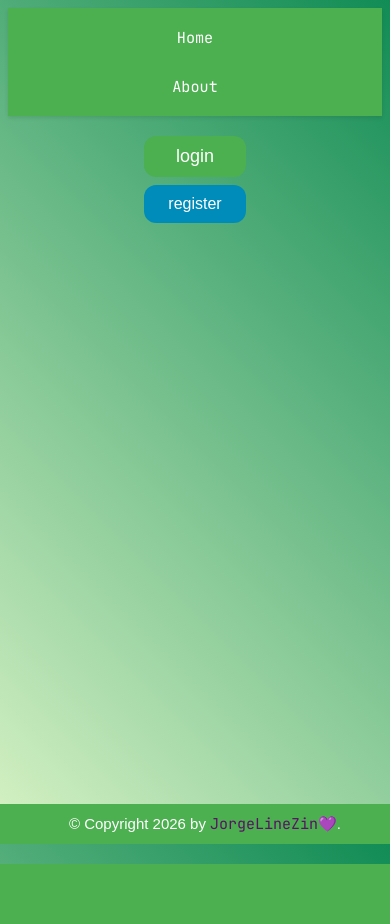
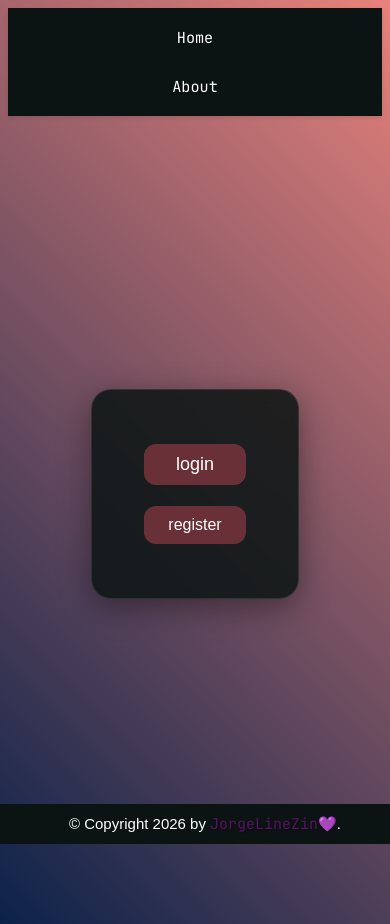
Before and after one commit to JorgeLineZin/Site-in-flask, a Flask app: page / in a window 390 px wide. Before the commit the page ends 864 px from the top, so only its background shows below. Run offline with Flask 3, Linux system fonts and the light colour scheme; a user stored in the database is signed in; some web fonts are replaced.

Commit message:
css and html reworked for style

```diff
--- a/principal/static/css/base.css
+++ b/principal/static/css/base.css
@@ -5,16 +5,18 @@ body {
   margin: 0;
   padding: 0;
   background: #d8f3c5;
-  background: linear-gradient(45deg, #d8f3c5, #128c55);
-  height: 100vh;
+  /* background: linear-gradient(45deg, #d8f3c5, #128c55); */
+  /* height: 100vh; */
+  background: #0c224a;
+  background: linear-gradient(45deg, #0c224a, #e8827b);
 }
 
-#navbar-container {
-  background-color: #4caf50;
+.navbar-container {
+  background-color: #0b1413;
   overflow: hidden;
   box-shadow: 0 2px 4px rgba(0, 0, 0, 0.1);
 }
-#navbar-container ul {
+.navbar-container ul {
   list-style-type: none;
   margin: 5px;
   padding: 5px;
@@ -24,12 +26,12 @@ body {
 
 /* Responsividade básica */
 @media (max-width: 768px) {
-  #navbar-container ul {
+  .navbar-container ul {
     flex-direction: column;
     gap: 0;
     padding: 0;
   }
-  #navbar-container ul li a {
+  .navbar-container ul li a {
     padding: 10px 8px;
     font-size: 1rem;
   }
@@ -44,13 +46,13 @@ body {
   body {
     font-size: 15px;
   }
-  #navbar-container ul li a {
+  .navbar-container ul li a {
     padding: 8px 4px;
     font-size: 0.95rem;
   }
 }
 
-#navbar-container ul li a {
+.navbar-container ul li a {
   display: block;
   color: white;
   text-align: center;
@@ -58,16 +60,26 @@ body {
   text-decoration: none;
   border-radius: 4px;
   font-family: "JetBrains Mono", monospace;
+  transition:
+    background-color 0.3s,
+    transform 0.3s,
+    box-shadow 0.3s;
 }
 
-#navbar-container ul li :hover {
-  background-color: #45a049;
+.navbar-container ul li a:hover {
+  background-color: #0d1817;
+  transform: scale(1.07) translateY(-2px);
+  box-shadow: 0 4px 12px rgba(0, 0, 0, 0.18);
+}
+
+.navbar-container ul li a:active {
+  transform: scale(0.97);
 }
 
 footer {
   text-align: center;
   padding: 10px;
-  background-color: #4caf50;
+  background-color: #0b1413;
   color: white;
   position: fixed;
   width: 100%;
@@ -84,8 +96,35 @@ footer a:hover {
   color: #3e0e4f;
 }
 
-#loginBtn {
-  background-color: #4caf50; /* Green */
+/* Container para os botões com painel de fundo */
+.auth-buttons-panel {
+  background: rgba(11, 20, 19, 0.85);
+  backdrop-filter: blur(10px);
+  padding: 50px 50px;
+  border-radius: 20px;
+  box-shadow: 0 8px 32px rgba(0, 0, 0, 0.4);
+  display: flex;
+  gap: 13px;
+  flex-wrap: wrap;
+  justify-content: center;
+  border: 1px solid rgba(255, 255, 255, 0.1);
+  flex-direction: column;
+}
+
+.about-panel {
+  background: rgba(11, 20, 19, 0.85);
+  backdrop-filter: blur(10px);
+  padding: 40px;
+  border-radius: 20px;
+  box-shadow: 0 8px 32px rgba(0, 0, 0, 0.4);
+  max-width: 600px;
+  margin: 40px auto;
+  color: #e8e8e8;
+  border: 1px solid rgba(255, 255, 255, 0.1);
+}
+
+.login-btn {
+  background-color: rgba(123, 55, 63, 0.85);
   border: none;
   color: white;
   padding: 10px 32px;
@@ -96,14 +135,23 @@ footer a:hover {
   margin: 4px 2px;
   cursor: pointer;
   border-radius: 12px;
+  transition: all 0.3s ease;
+  transform: scale(1);
+  backdrop-filter: blur(2px);
 }
 
-#loginBtn:hover {
-  background-color: #45a049;
+.login-btn:hover {
+  background-color: #94424c;
+  transform: scale(1.05);
+  box-shadow: 0 4px 8px rgba(0, 0, 0, 0.3);
 }
 
-#registerBtn {
-  background-color: #008cba;
+.login-btn:active {
+  transform: scale(0.95);
+}
+
+.register-btn {
+  background-color: rgba(123, 55, 63, 0.85);
   border: none;
   color: white;
   padding: 10px 24px;
@@ -114,10 +162,19 @@ footer a:hover {
   margin: 4px 2px;
   cursor: pointer;
   border-radius: 12px;
+  transition: all 0.3s ease;
+  transform: scale(1);
+  backdrop-filter: blur(2px);
 }
 
-#registerBtn:hover {
-  background-color: #007bb5;
+.register-btn:hover {
+  background-color: #94424c;
+  transform: scale(1.05);
+  box-shadow: 0 4px 8px rgba(0, 0, 0, 0.3);
+}
+
+.register-btn:active {
+  transform: scale(0.95);
 }
 
 main {
@@ -126,6 +183,7 @@ main {
   min-height: calc(100vh - 120px); /* Altura mínima para ocupar a tela */
   display: flex;
   /* justify-content: center; */
+  justify-content: center;
   align-items: center;
   flex-direction: column;
 }
@@ -140,8 +198,8 @@ h2 {
 form {
   display: flex;
   flex-direction: column;
-  /* gap: 10px; */
-  width: 300px;
+  width: 100%;
+  max-width: 300px;
   font-family: "JetBrains Mono", monospace;
   font-optical-sizing: auto;
   font-weight: 400;
@@ -151,14 +209,21 @@ form {
 form label {
   margin-bottom: 5px;
   font-size: 25px;
+  color: #e8e8e8;
 }
 
 form input {
   padding: 8px;
   margin-bottom: 15px;
-  border: 1px solid #ccc;
+  border: 1px solid rgba(255, 255, 255, 0.2);
   border-radius: 4px;
   font-size: 18px;
+  background: rgba(255, 255, 255, 0.1);
+  color: white;
+}
+
+form input::placeholder {
+  color: rgba(255, 255, 255, 0.5);
 }
 
 form input[type="submit"] {
@@ -168,18 +233,54 @@ form input[type="submit"] {
   cursor: pointer;
   font-size: 20px;
   font-family: "JetBrains Mono", monospace;
+  transition: all 0.3s ease;
+  transform: scale(1);
 }
 
 form input[type="submit"]:hover {
   background-color: #45a049;
+  transform: scale(1.05);
+  box-shadow: 0 4px 8px rgba(0, 0, 0, 0.3);
+}
+
+form input[type="submit"]:active {
+  transform: scale(0.95);
 }
 
 a {
   font-family: "JetBrains Mono", monospace;
-  color: #330867;
+  color: #e8827b;
   text-decoration: none;
+  text-shadow: 1px 1px 2px rgba(0, 0, 0, 0.3);
 }
 
 a:hover {
   text-decoration: underline;
+  color: #f09890;
 }
+
+/* Container para formulários com painel de fundo */
+.form-panel {
+  background: rgba(11, 20, 19, 0.9);
+  backdrop-filter: blur(15px);
+  padding: 40px;
+  border-radius: 20px;
+  box-shadow: 0 8px 32px rgba(0, 0, 0, 0.5);
+  display: flex;
+  flex-direction: column;
+  align-items: center;
+  gap: 20px;
+  border: 1px solid rgba(255, 255, 255, 0.1);
+  max-width: 450px;
+  width: 90%;
+}
+
+.form-panel h2 {
+  color: #ffffff;
+  text-shadow: 2px 2px 4px rgba(0, 0, 0, 0.5);
+  margin: 0;
+}
+
+.form-panel form {
+  width: 100%;
+}
--- a/principal/templates/base.html
+++ b/principal/templates/base.html
@@ -13,12 +13,12 @@
   <body>
     <header>
       {% block header %}
-      <div id="navbar-container">
+      <div class="navbar-container">
         {% block div_navbar_c %}
         <nav>
           <ul>
-            <li id="home"><a href="{{ url_for('index') }}">Home</a></li>
-            <li id="about"><a href="{{ url_for('about') }}">About</a></li>
+            <li class="home"><a href="{{ url_for('index') }}">Home</a></li>
+            <li class="about"><a href="{{ url_for('about') }}">About</a></li>
           </ul>
         </nav>
         {% endblock %}
--- a/principal/templates/index.html
+++ b/principal/templates/index.html
@@ -1,23 +1,25 @@
-{% extends 'base.html' %}
-
-{% block head %}
-    <link rel="stylesheet" href="{{ url_for('static', filename='css/base.css') }}" />
-    <link rel="stylesheet" href="{{ url_for('static', filename='css/index.css') }}" />
-{% endblock %}
-
-{% block title %}
-    Home
-{% endblock %}
-
-{% block main_content %}
-    <button id="loginBtn">login</button>
-    <button id="registerBtn">register</button>
+{% extends 'base.html' %} {% block head %}
+<link
+  rel="stylesheet"
+  href="{{ url_for('static', filename='css/base.css') }}"
+/>
+<link
+  rel="stylesheet"
+  href="{{ url_for('static', filename='css/index.css') }}"
+/>
+{% endblock %} {% block title %} Home {% endblock %} {% block main_content %}
+<div class="auth-buttons-panel">
+  <button class="login-btn">login</button>
+  <button class="register-btn">register</button>
+</div>
 
 <script>
-    document.getElementById("loginBtn").addEventListener("click", function () {
+  document.querySelector(".login-btn").addEventListener("click", function () {
     location.href = "{{ url_for('login') }}";
   });
-    document.getElementById("registerBtn").addEventListener("click", function () {
+  document
+    .querySelector(".register-btn")
+    .addEventListener("click", function () {
       location.href = "{{ url_for('register') }}";
     });
 </script>
--- a/principal/templates/login.html
+++ b/principal/templates/login.html
@@ -5,6 +5,7 @@
 {% endblock %}
 
 {% block main_content %}
+<div class="form-panel">
     <h2>Login</h2>
     {% block fo %}
     <form method="POST">
@@ -18,4 +19,5 @@
     </form>
     <a href="{{ url_for('register') }}">No account? Register here</a>
     {% endblock %}
+</div>
 {% endblock %}
--- a/principal/templates/register.html
+++ b/principal/templates/register.html
@@ -5,6 +5,7 @@
 {% endblock %}
 
 {% block main_content %}
+<div class="form-panel">
     <h2>Register</h2>
     {% block fo %}
     <form method="POST">
@@ -22,4 +23,5 @@
     </form>
     <a href="{{ url_for('login') }}">Already have an account? Login here.</a>
     {% endblock %}
+</div>
 {% endblock %}
```
Also changed, not shown: principal/templates/about.html (+8 -0 lines). Lines whose indentation alone changed are shown as unchanged.
